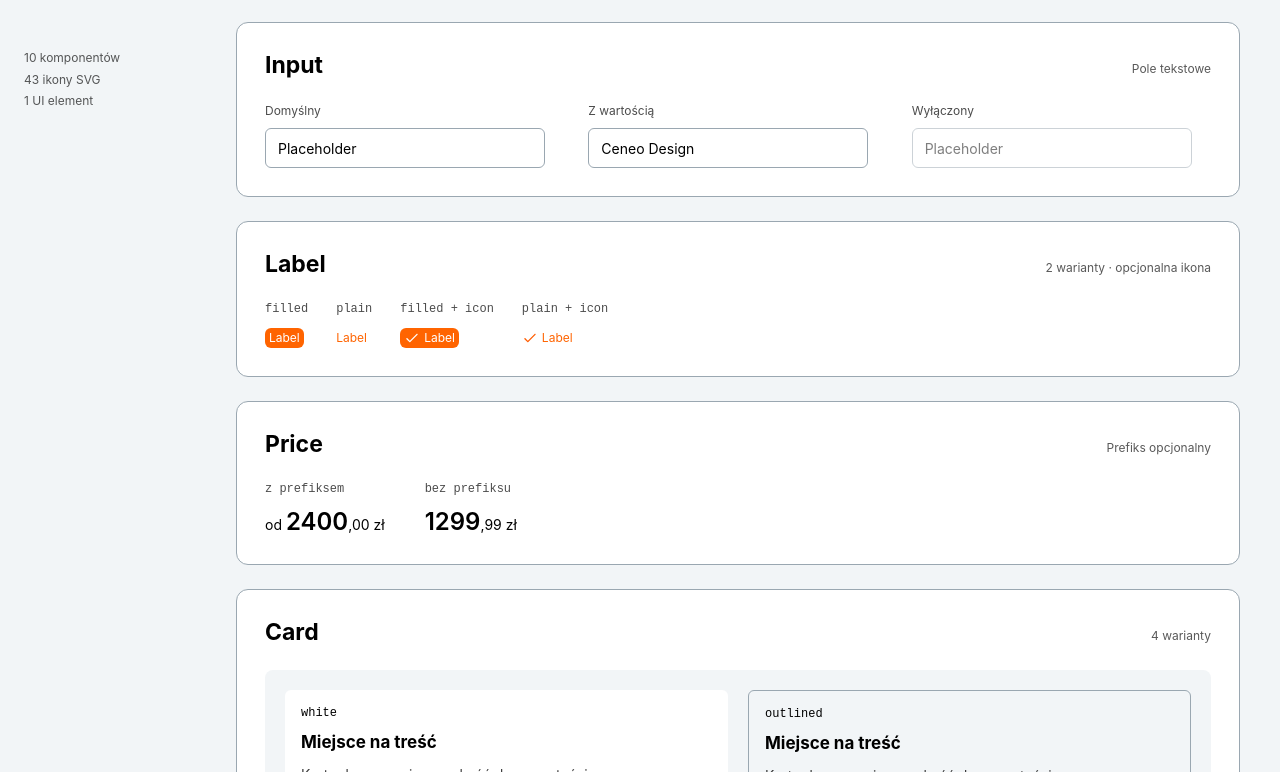
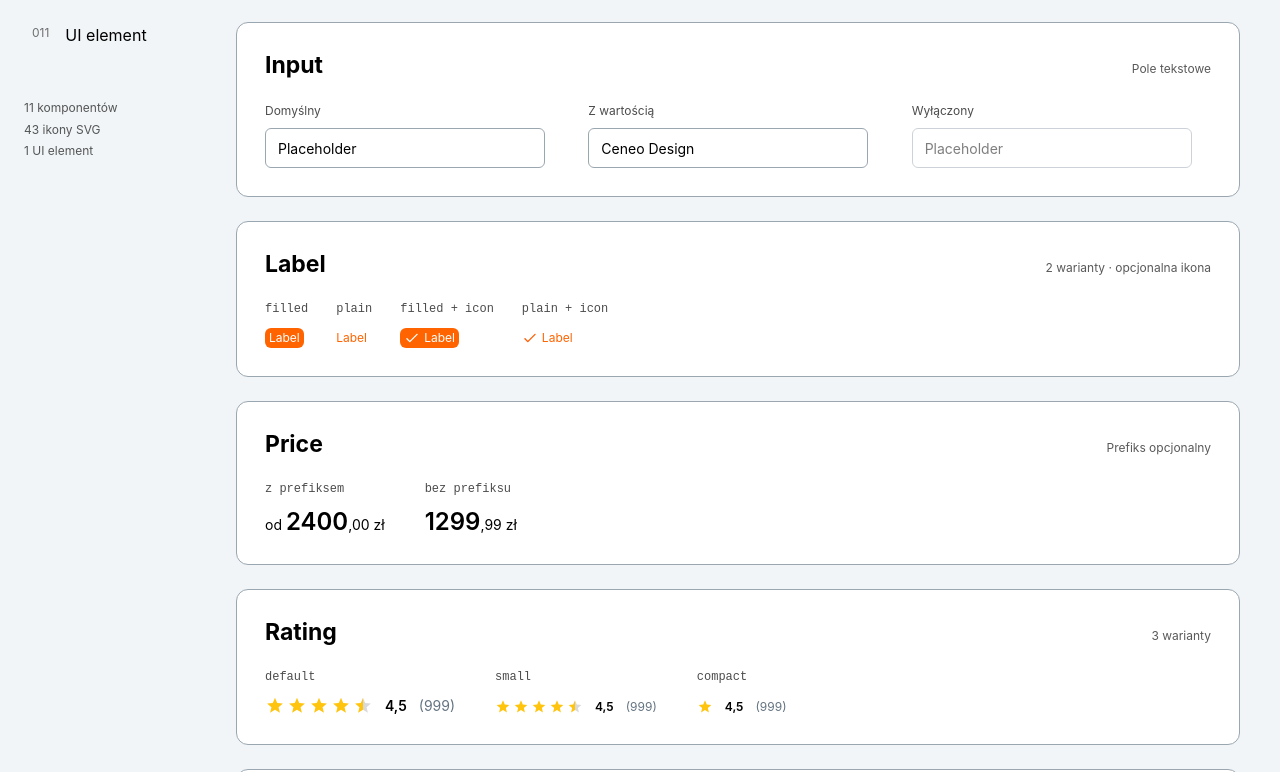
Before and after one commit to ryszard-raby/CeneoDesign, a Preact app: page / in a window 1280 px wide. Shown: the part 648-1420 px from the top of the page. Built offline with nearby package versions, Linux system fonts and the light colour scheme.

Commit message:
feat: add Rating component with multiple size variants; update app layout and styles

```diff
--- a/src/app.tsx
+++ b/src/app.tsx
@@ -9,8 +9,9 @@ import { Input } from './components/input/input'
 import { Label } from './components/label/label'
 import { UiElement } from './components/ui-element/ui-element'
 import { Price } from './components/price/price'
+import { Rating } from './components/rating/rating'
 
-const sections = ['Button', 'Input', 'Label', 'Price', 'Card', 'Layout', 'Container', 'Text', 'Icon', 'UI element']
+const sections = ['Button', 'Input', 'Label', 'Price', 'Rating', 'Card', 'Layout', 'Container', 'Text', 'Icon', 'UI element']
 const variants = ['primary', 'accent', 'outline', 'selected', 'dashed', 'blank', 'gray'] as const
 const textSizes = ['xs', 'sm', 'base', 'lg', 'xl', '2xl', '3xl'] as const
 
@@ -45,7 +46,7 @@ export function App() {
         <aside class="preview__sidebar">
           <p class="eyebrow">Biblioteka</p>
           <nav aria-label="Komponenty">{sections.map((name, i) => <a href={`#${name.toLowerCase().replace(/\s+/g, '-')}`} key={name}><span>0{i + 1}</span>{name}</a>)}</nav>
-          <p class="preview__note">10 komponentów<br />43 ikony SVG<br />1 UI element</p>
+          <p class="preview__note">11 komponentów<br />43 ikony SVG<br />1 UI element</p>
         </aside>
         <main class="preview__main">
           <div class="preview__intro"><p class="eyebrow">Ceneo Design System</p><h1>Gotowe do użycia.</h1><p>Komponenty, warianty i ikony. Sprawdź, jak wyglądają w jasnym i ciemnym motywie.</p></div>
@@ -76,6 +77,14 @@ export function App() {
             <div class="price-grid">
               <div class="price-sample"><code>z prefiksem</code><Price amount={2400} /></div>
               <div class="price-sample"><code>bez prefiksu</code><Price amount={1299} decimal="99" showPrefix={false} /></div>
+            </div>
+          </section>
+          <section id="rating" class="preview-section">
+            <header><h2>Rating</h2><span>3 warianty</span></header>
+            <div class="rating-grid">
+              <div class="rating-sample"><code>default</code><Rating /></div>
+              <div class="rating-sample"><code>small</code><Rating size="small" /></div>
+              <div class="rating-sample"><code>compact</code><Rating size="compact" /></div>
             </div>
           </section>
           <section id="card" class="preview-section">
--- /dev/null
+++ b/src/components/rating/index.ts
@@ -0,0 +1,2 @@
+export { Rating } from './rating'
+export type { RatingProps, RatingSize } from './rating'
--- /dev/null
+++ b/src/components/rating/rating.scss
@@ -0,0 +1,51 @@
+.cd-rating {
+  display: inline-flex;
+  align-items: center;
+  gap: calc(var(--cd-spacing-component-gap-horizontal) * 1px);
+  color: var(--cd-text-text);
+  font-family: Inter, Arial, sans-serif;
+  font-style: normal;
+  white-space: nowrap;
+
+  &__stars {
+    display: inline-flex;
+    align-items: flex-start;
+    gap: 2px;
+  }
+
+  &__star {
+    display: block;
+    width: 20px;
+    height: 20px;
+    background: var(--cd-background-background-3);
+    mask: url('../../icons/Star.svg') center / contain no-repeat;
+
+    &--full { background: var(--cd-color-fixed-yellow); }
+    &--half { background: linear-gradient(90deg, var(--cd-color-fixed-yellow) 50%, var(--cd-background-background-3) 50%); }
+  }
+
+  &__value {
+    font-size: calc(var(--cd-text-sm) * 1px);
+    font-weight: var(--cd-font-weight-bold);
+    line-height: calc(var(--cd-line-height-sm) * 1px);
+  }
+
+  &__count {
+    color: var(--cd-text-text-2);
+    font-size: calc(var(--cd-text-sm) * 1px);
+    font-weight: var(--cd-font-weight-normal);
+    line-height: calc(var(--cd-line-height-sm) * 1px);
+  }
+
+  &--small,
+  &--compact {
+    .cd-rating__star { width: 16px; height: 16px; }
+    .cd-rating__value,
+    .cd-rating__count {
+      font-size: calc(var(--cd-text-xs) * 1px);
+      line-height: calc(var(--cd-line-height-xs) * 1px);
+    }
+  }
+
+  &--compact .cd-rating__stars { gap: 0; }
+}
--- /dev/null
+++ b/src/components/rating/rating.tsx
@@ -0,0 +1,44 @@
+import type { JSX } from 'preact'
+import './rating.scss'
+
+export type RatingSize = 'default' | 'small' | 'compact'
+
+export interface RatingProps extends JSX.HTMLAttributes<HTMLSpanElement> {
+  value?: number
+  count?: number
+  size?: RatingSize
+}
+
+function formatRating(value: number) {
+  return value.toLocaleString('pl-PL', { minimumFractionDigits: 1, maximumFractionDigits: 1 })
+}
+
+function starState(value: number, index: number) {
+  const fill = value - index
+  if (fill >= 0.75) return 'full'
+  if (fill >= 0.25) return 'half'
+  return 'empty'
+}
+
+export function Rating({ value = 4.5, count = 999, size = 'default', class: className, ...props }: RatingProps) {
+  const normalizedValue = Math.max(0, Math.min(5, value))
+  const formattedValue = formatRating(normalizedValue)
+  const formattedCount = new Intl.NumberFormat('pl-PL').format(count)
+  const starCount = size === 'compact' ? 1 : 5
+
+  return (
+    <span
+      {...props}
+      class={['cd-rating', `cd-rating--${size}`, className].filter(Boolean).join(' ')}
+      aria-label={props['aria-label'] ?? `Ocena ${formattedValue} na 5, ${formattedCount} opinii`}
+    >
+      <span class="cd-rating__stars" aria-hidden="true">
+        {Array.from({ length: starCount }, (_, index) => (
+          <span class={['cd-rating__star', `cd-rating__star--${size === 'compact' ? 'full' : starState(normalizedValue, index)}`].join(' ')} key={index} />
+        ))}
+      </span>
+      <span class="cd-rating__value" aria-hidden="true">{formattedValue}</span>
+      <span class="cd-rating__count" aria-hidden="true">({formattedCount})</span>
+    </span>
+  )
+}
--- a/src/styles.scss
+++ b/src/styles.scss
@@ -31,6 +31,8 @@ button, a, input { &:focus-visible { outline: 2px solid var(--cd-color-fixed-acc
 .label-sample { display: grid; justify-items: start; gap: 12px; code { font-size: 12px; opacity: .7; } }
 .price-grid { display: flex; flex-wrap: wrap; gap: 40px; }
 .price-sample { display: grid; justify-items: start; gap: 12px; code { font-size: 12px; opacity: .7; } }
+.rating-grid { display: flex; flex-wrap: wrap; gap: 40px; }
+.rating-sample { display: grid; justify-items: start; gap: 12px; code { font-size: 12px; opacity: .7; } }
 .card-grid { display: grid; grid-template-columns: repeat(2, minmax(0, 1fr)); gap: 20px; padding: 20px; background: var(--cd-background-background-2); border-radius: 8px; }
 .sample-content { gap: 12px; h3, p { margin: 0; } h3 { font-size: 17px; } p { font-size: 14px; line-height: 1.5; opacity: .75; } code { font-size: 12px; } }
 .layout-stage { padding-block: 16px; border: 1px dashed var(--cd-border-border-2); }
--- a/src/theme/figma-variables.css
+++ b/src/theme/figma-variables.css
@@ -29,9 +29,12 @@
   --cd-color-fixed-primary: #ff6400;
   --cd-color-fixed-accent: #0078d4;
   --cd-color-fixed-white: #ffffff;
+  --cd-color-fixed-yellow: #ffc40d;
   --cd-text-text: #000000;
+  --cd-text-text-2: #647481;
   --cd-background-backgorund: #ffffff;
   --cd-background-background-2: #f2f5f7;
+  --cd-background-background-3: #d9d9d9;
   --cd-border-border: #000000;
   --cd-border-border-2: #9aa7b1;
   --cd-spacing-layout-gap: 0;
@@ -57,6 +60,7 @@
 :root[data-cd-color-mode="dark"] {
   --cd-color-fixed-accent: #0898ff;
   --cd-text-text: #ffffff;
+  --cd-text-text-2: #9aa7b1;
   --cd-background-backgorund: #16202a;
   --cd-background-background-2: #333a42;
   --cd-border-border: #ffffff;
```
Also changed, not shown: src/components/rating/component.json (added, +59 -0 lines).
